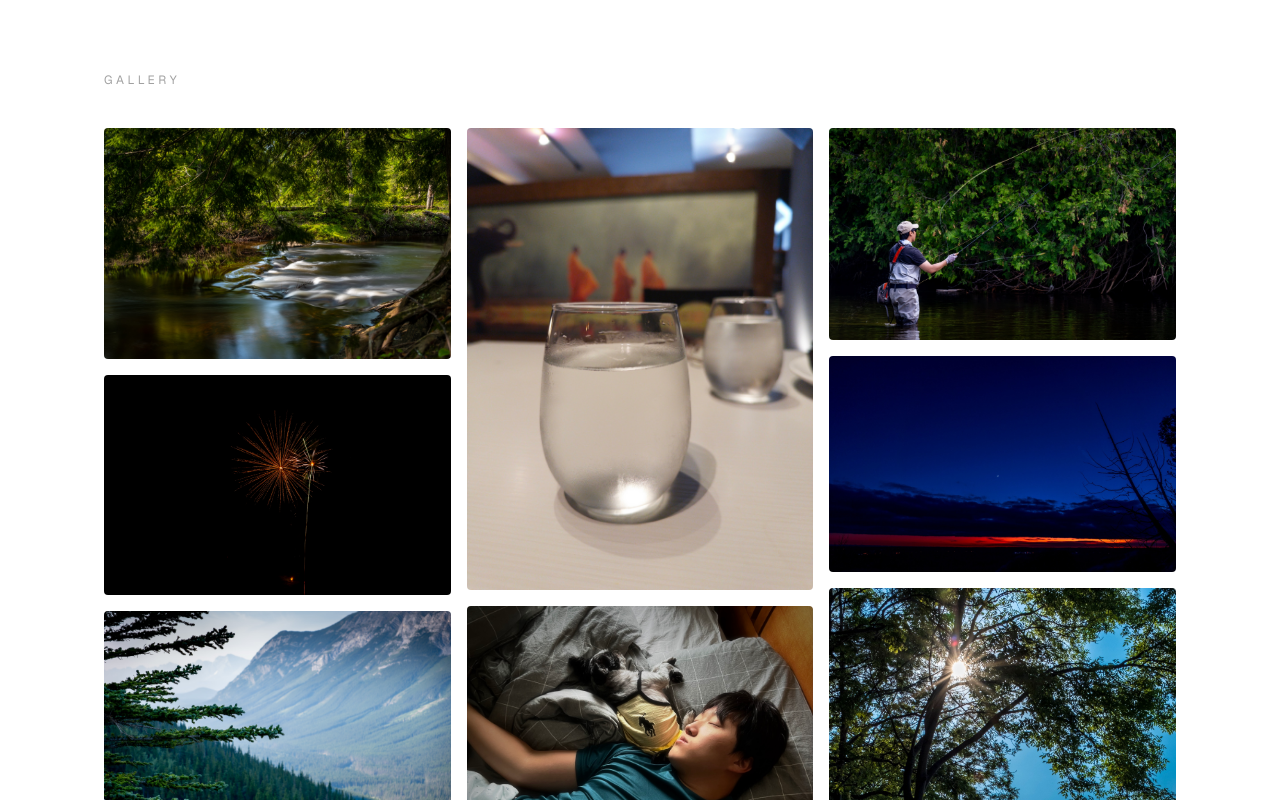
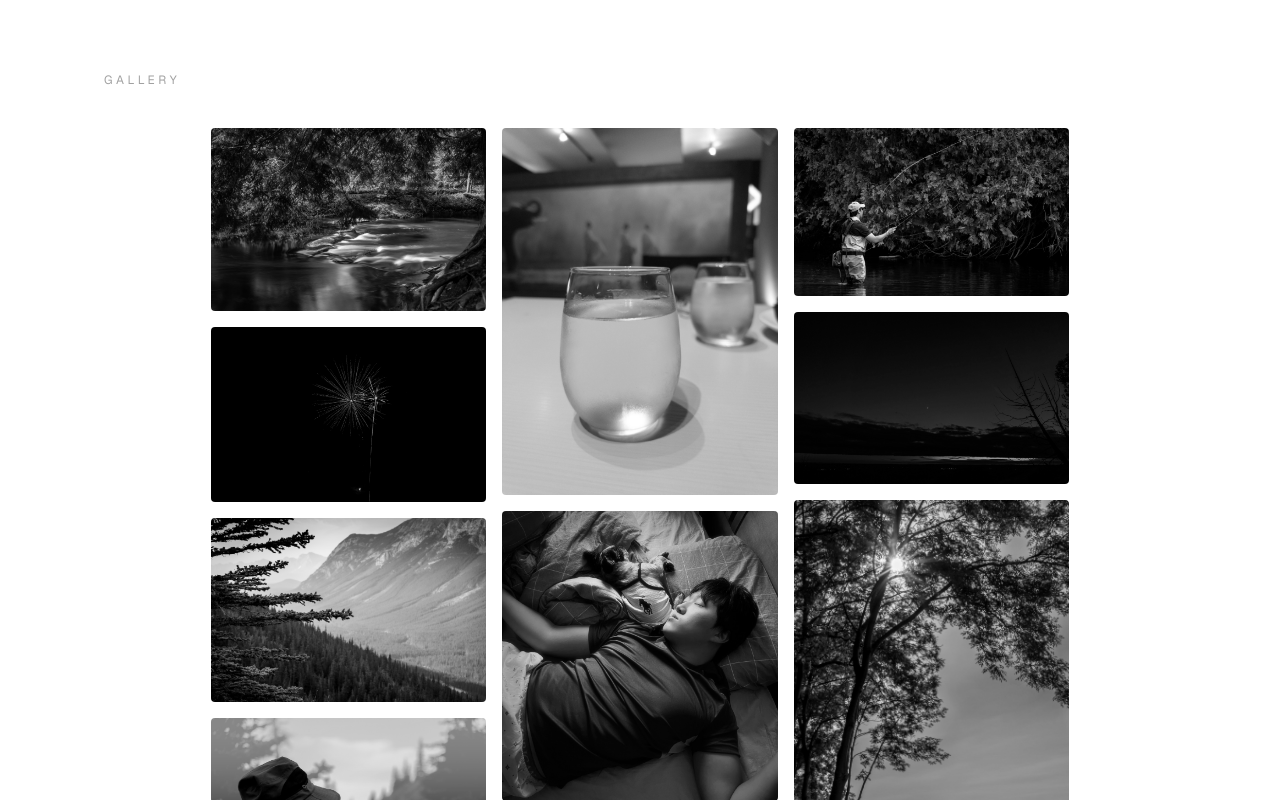
Before and after one commit to calebparkme/portfolio, a Next.js app: page / in a window 1280 px wide. Shown: the part 1600-2400 px from the top of the page. Built offline with nearby package versions, Linux system fonts and the light colour scheme.

Commit message:
Gallery 그리드를 80% 폭으로 축소하고 그레이스케일 → 호버 컬러 효과 추가
열 개수는 유지하되 그리드 폭을 줄여 여백을 확보하고,
기본은 흑백으로 두어 차분하게, 마우스 오버 시에만 원색이 드러나도록 함.

```diff
--- a/src/components/Gallery.tsx
+++ b/src/components/Gallery.tsx
@@ -47,7 +47,7 @@ export default function Gallery() {
       <p className="mb-10 text-xs tracking-[0.3em] text-neutral-400 uppercase">
         Gallery
       </p>
-      <div className="columns-2 gap-3 sm:columns-3 sm:gap-4">
+      <div className="mx-auto w-4/5 columns-2 gap-3 sm:columns-3 sm:gap-4">
         {galleryImages.map((image, index) => (
           <button
             key={image.src}
@@ -61,7 +61,7 @@ export default function Gallery() {
               width={image.width}
               height={image.height}
               loading="lazy"
-              className="w-full object-cover transition-transform duration-500 hover:scale-105"
+              className="w-full grayscale object-cover transition-all duration-500 hover:scale-105 hover:grayscale-0"
             />
           </button>
         ))}
```
